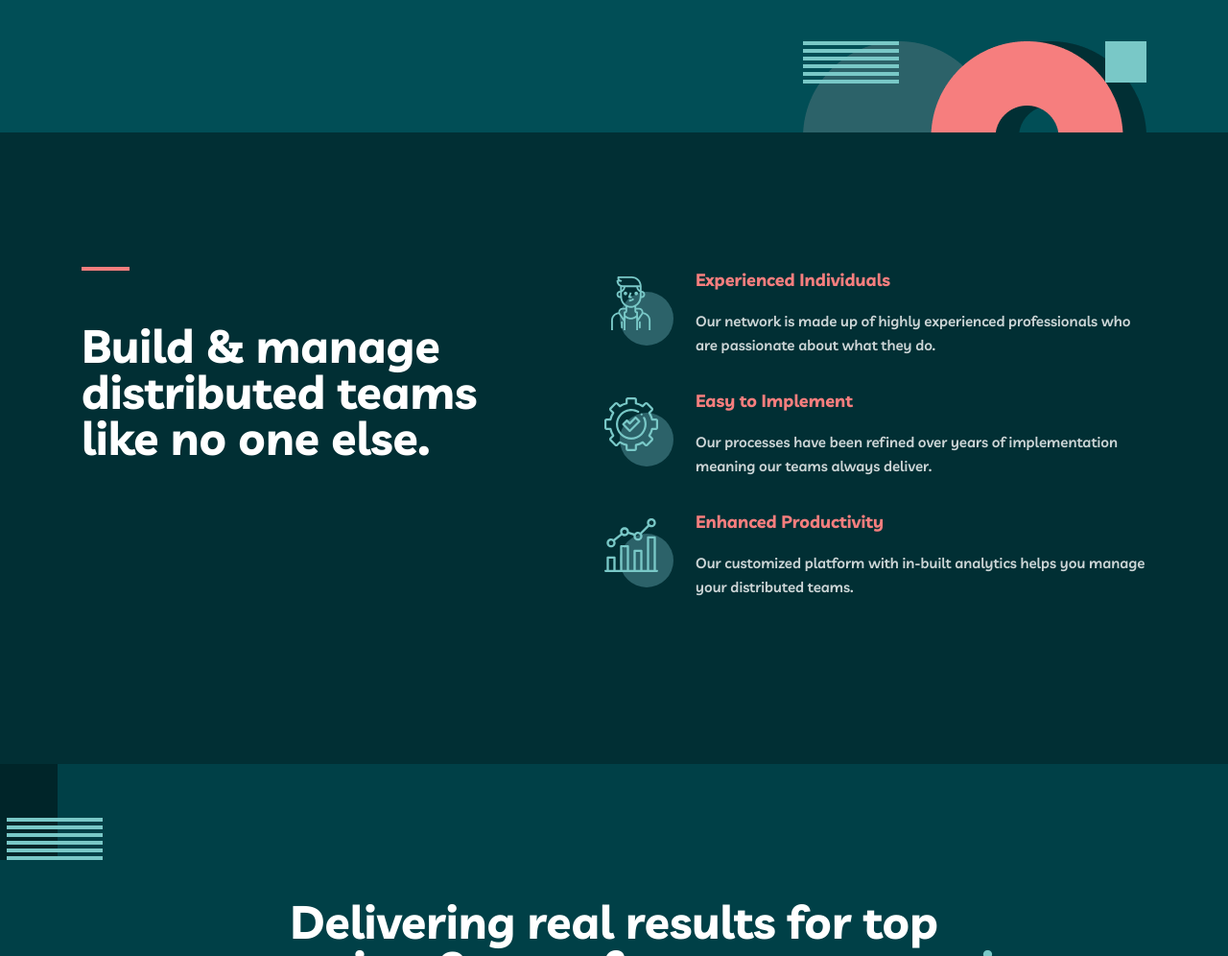
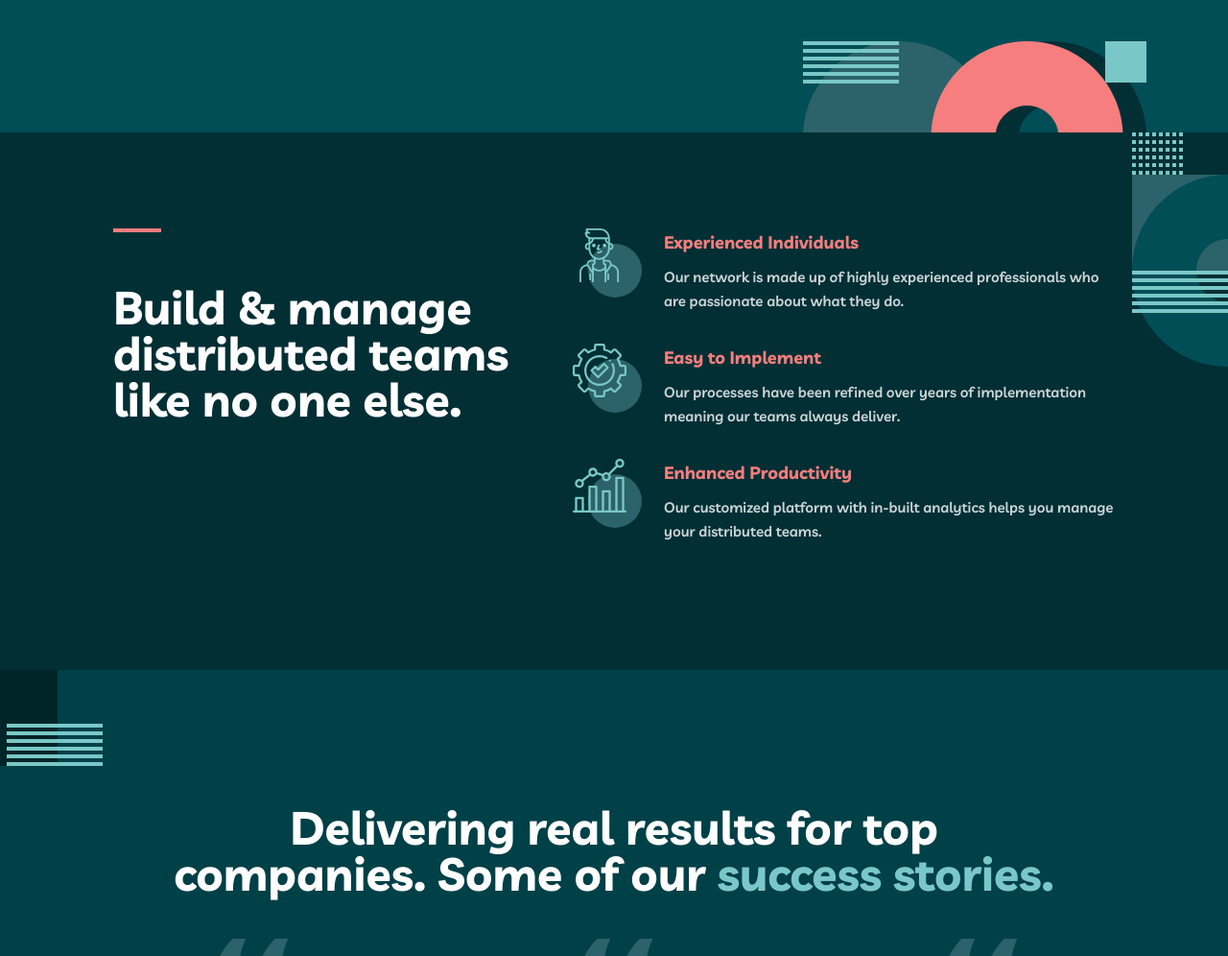
Before and after one commit to XurshidKarimov/my-team-with-team, a plain HTML site: page index.html in a window 1280 px wide. Shown: the part 760-1756 px from the top of the page at 96% size. Drawn offline with Linux system fonts and the light colour scheme.

Commit message:
build adaptive done

```diff
--- a/scss/style.css
+++ b/scss/style.css
@@ -222,7 +222,6 @@ ol[class] {
 
 .container {
   max-width: 1150px;
-  width: 100%;
   margin: 0 auto;
   padding-right: 20px;
   padding-left: 20px;
@@ -274,6 +273,78 @@ ol[class] {
   background-color: var(--main-text-color);
   border: 2px solid var(--main-text-color);
 }
+
+.build {
+  padding-top: 140px;
+  padding-bottom: 140px;
+  background-image: url("../assets/icons/built_bg.svg");
+  background-repeat: no-repeat;
+  background-position: calc(50% + 700px) bottom;
+  background-color: var(--build-section-bg-color);
+}
+.build_wrapper {
+  display: flex;
+  justify-content: space-between;
+  flex-direction: row;
+}
+.build_title {
+  width: 555px;
+  margin: 0;
+  font-weight: 700;
+  font-size: 48px;
+  line-height: 48px;
+  color: var(--main-text-color);
+}
+.build_title::before {
+  display: block;
+  width: 50px;
+  height: 4px;
+  margin-bottom: 54px;
+  background-color: var(--build-section-title-color);
+  content: "";
+}
+.build_list {
+  max-width: 565px;
+  margin-top: 54px;
+}
+.build_list_item {
+  position: relative;
+  margin-bottom: 32px;
+  padding-left: 95px;
+}
+.build_list_item::before {
+  position: relative;
+  display: block;
+  width: 72px;
+  height: 72px;
+  background-image: url("../assets/icons/first.svg");
+  background-repeat: no-repeat;
+  background-position: left center;
+  content: "";
+}
+.build_list_item:nth-child(2)::before {
+  background-image: url("../assets/icons/secont.svg");
+}
+.build_list_item:nth-child(3)::before {
+  background-image: url("../assets/icons/third.svg");
+}
+
+.build_item_title {
+  margin-top: 0;
+  margin-bottom: 16px;
+  font-weight: 700;
+  font-size: 18px;
+  line-height: 28px;
+  color: var(--build-section-title-color);
+}
+.build_item_desc {
+  margin: 0;
+  font-size: 15px;
+  line-height: 25px;
+  color: var(--main-text-color);
+  opacity: 0.8;
+}
+
 main .main-page {
   background-color: #014e56;
   padding-top: 120px;
@@ -324,80 +395,7 @@ main .main-page__content .main-page__decor-element2 {
   right: 0;
 }
 /* BUILD & MANAGE UCHUN */
-.build {
-  padding-top: 140px;
-  padding-bottom: 140px;
-  background-image: url("../assets/icons/built_bg.svg");
-  background-repeat: no-repeat;
-  background-position: calc(50% + 700px) bottom;
-  background-color: var(--build-section-bg-color);
-}
-.build_wrapper {
-  display: flex;
-  justify-content: space-between;
-  align-items: flex-start;
-}
-.build_title {
-  width: 455px;
-  margin: 0;
-  font-weight: 700;
-  font-size: 48px;
-  line-height: 48px;
-  color: var(--main-text-color);
-}
-.build_title::before {
-  display: block;
-  width: 50px;
-  height: 4px;
-  margin-bottom: 54px;
-  background-color: var(--build-section-title-color);
-  content: "";
-}
-.build_list {
-  max-width: 565px;
-  margin-top: 54px;
-}
-.build_list_item {
-  position: relative;
-  margin-bottom: 32px;
-  padding-left: 95px;
-}
-.build_list_item::before {
-  position: absolute;
-  top: 10px;
-  left: 0;
-  display: inline-block;
-  width: 72px;
-  height: 72px;
-  padding-right: 72px;
-  margin-right: 23px;
-  background-image: url("../assets/icons/first.svg");
-  background-repeat: no-repeat;
-  background-position: left center;
-  content: "";
-}
-.build_list_item:nth-child(2)::before {
-  background-image: url("../assets/icons/secont.svg");
-}
-.build_list_item:nth-child(3)::before {
-  background-image: url("../assets/icons/third.svg");
-}
 
-.build_item_title {
-  margin-top: 0;
-  margin-bottom: 16px;
-  font-weight: 700;
-  font-size: 18px;
-  line-height: 28px;
-  color: var(--build-section-title-color);
-}
-.build_item_desc {
-  margin: 0;
-  font-size: 15px;
-  line-height: 25px;
-  color: var(--main-text-color);
-  opacity: 0.8;
-}
 /* BUILD & MANAGE UCHUN */
 
 main .delivering {
@@ -600,12 +598,86 @@ footer .footer-content__rightside__copy {
   opacity: 0.6;
 }
 
-@media screen and (max-width: 992px) {
+@media only screen and (min-width: 1px) {
+  .container {
+    max-width: 100%;
+  }
+
   .build {
-    padding: 100px 98px 100px 98px;
+    padding: 64px 24px;
     background-image: url("../assets/icons/build_bg.svg");
     background-repeat: no-repeat;
-    background-position: calc(50% + 455px) calc(50% - 245px);
+    background-position-y: top;
+    background-position-x: calc(100vw - 100px);
+    background-color: var(--build-section-bg-color);
+  }
+
+  .build_list {
+    align-self: center;
+  }
+
+  .build_wrapper {
+    display: flex;
+    flex-direction: column;
+  }
+  .build_title {
+    font-weight: 700;
+    font-size: 32px;
+    line-height: 32px;
+    margin-bottom: 64px;
+    text-align: left;
+    width: 240px;
+  }
+  .build_item_title {
+    position: relative;
+    font-weight: 700;
+    font-size: 18px;
+    line-height: 28px;
+    text-align: center;
+    margin-bottom: 8px;
+  }
+
+  .build_item_desc {
+    font-weight: 600;
+    font-size: 15px;
+    line-height: 25px;
+    text-align: center;
+    color: #ffffff;
+    mix-blend-mode: normal;
+    opacity: 0.8;
+  }
+
+  .build_list_item {
+    display: flex;
+    flex-direction: column;
+    align-items: center;
+    padding-left: 0;
+  }
+
+  .build_list_item::before {
+    content: "";
+    position: relative;
+    display: block;
+    width: 72px;
+    height: 72px;
+    background-image: url("../assets/icons/first.svg");
+    background-repeat: no-repeat;
+    background-position: left center;
+    margin-bottom: 16px;
+  }
+}
+
+@media only screen and (min-width: 768px) {
+  .container {
+    max-width: 720px;
+  }
+
+  .build {
+    padding: 100px 98px;
+    background-image: url("../assets/icons/build_bg.svg");
+    background-repeat: no-repeat;
+    background-position-y: top;
+    background-position-x: calc(100vw - 100px);
     background-color: var(--build-section-bg-color);
   }
 
@@ -619,7 +691,10 @@ footer .footer-content__rightside__copy {
     line-height: 32px;
     margin-bottom: 64px;
     text-align: left;
+    width: 445px;
+    color: var(--main-text-color);
   }
+
   .build_item_title {
     position: relative;
     font-weight: 700;
@@ -660,62 +735,22 @@ footer .footer-content__rightside__copy {
   }
 }
 
-@media only screen and (max-width: 767px) {
-  .build {
-    padding: 64px 24px;
-    background-image: url("../assets/icons/build_bg.svg");
-    background-repeat: no-repeat;
-    background-position: calc(50% + 235px) calc(50% - 405px);
-    background-color: var(--build-section-bg-color);
+@media only screen and (min-width: 993px) {
+  .container {
+    max-width: 1150px;
   }
 
   .build_wrapper {
-    display: flex;
-    flex-direction: column;
-  }
-  .build_title {
-    font-weight: 700;
-    font-size: 32px;
-    line-height: 32px;
-    margin-bottom: 64px;
-    text-align: left;
-    max-width: 240px;
-  }
-  .build_item_title {
-    position: relative;
-    font-weight: 700;
-    font-size: 18px;
-    line-height: 28px;
-    text-align: left;
-    margin-bottom: 8px;
+    flex-direction: row;
   }
 
-  .build_item_desc {
-    font-weight: 600;
-    font-size: 15px;
-    line-height: 25px;
-    text-align: center;
-    color: #ffffff;
-    mix-blend-mode: normal;
-    opacity: 0.8;
+  .build {
+    background-position-y: top;
+    background-position-x: calc(100vw - 100px);
   }
 
-  .build_list_item {
-    display: flex;
-    flex-direction: column;
-    align-items: center;
-    padding-left: 0;
-  }
-
-  .build_list_item::before {
-    content: "";
-    position: relative;
-    display: block;
-    width: 72px;
-    height: 72px;
-    background-image: url("../assets/icons/first.svg");
-    background-repeat: no-repeat;
-    background-position: left center;
-    margin-bottom: 16px;
+  .build_title {
+    font-size: 48px;
+    line-height: 48px;
   }
 }
```
